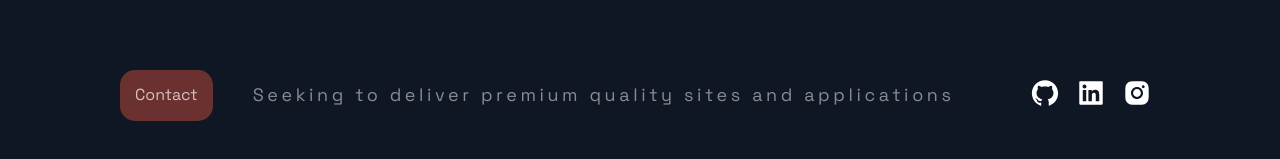
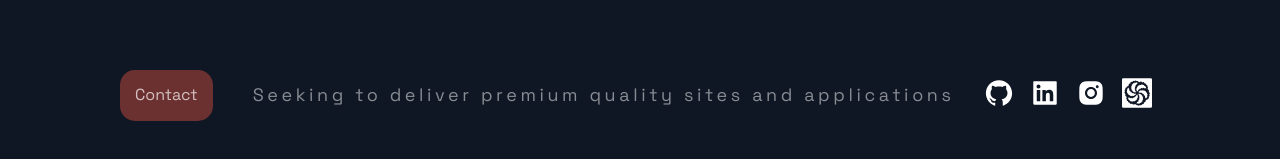
Before and after one commit to vhelfrih/webdev-portfolio, a Next.js app: page / in a window 1280 px wide. Shown: the part 5928-6087 px from the top of the page. Built offline with nearby package versions, Linux system fonts and the light colour scheme.

Commit message:
codewars icon added to footer

```diff
--- a/src/components/Footer/Footer.jsx
+++ b/src/components/Footer/Footer.jsx
@@ -1,5 +1,6 @@
-import React, {useState} from "react";
+import React, { useState } from "react";
 import { AiFillGithub, AiFillInstagram, AiFillLinkedin } from "react-icons/ai";
+import { SiCodewars } from "react-icons/si";
 
 import { SocialIcons } from "../Header/HeaderStyles";
 import Modal from "../Modal/Modal";
@@ -13,7 +14,7 @@ import {
   Slogan,
   SocialContainer,
   SocialIconsContainer,
-  Button
+  Button,
 } from "./FooterStyles";
 
 const Footer = () => {
@@ -22,9 +23,13 @@ const Footer = () => {
   return (
     <div>
       <FooterWrapper>
-        {showModal && <Modal show={showModal} onClose={() => setShowModal(false)}/>}
+        {showModal && (
+          <Modal show={showModal} onClose={() => setShowModal(false)} />
+        )}
         <SocialIconsContainer>
-        <Button id="contact" onClick={() => setShowModal(true)}>Contact</Button>
+          <Button id="contact" onClick={() => setShowModal(true)}>
+            Contact
+          </Button>
           <CompanyContainer>
             <Slogan>
               Seeking to deliver premium quality sites and applications
@@ -46,6 +51,12 @@ const Footer = () => {
             >
               <AiFillInstagram size="3rem" />
             </SocialIcons>
+            <SocialIcons
+              href="https://www.codewars.com/users/vhhun"
+              target="_blank"
+            >
+              <SiCodewars size="3rem" />
+            </SocialIcons>
           </SocialContainer>
         </SocialIconsContainer>
       </FooterWrapper>
```
